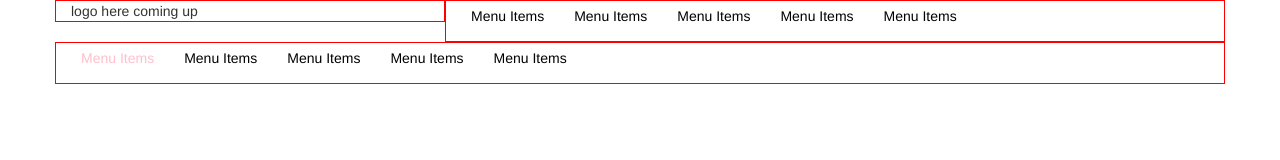
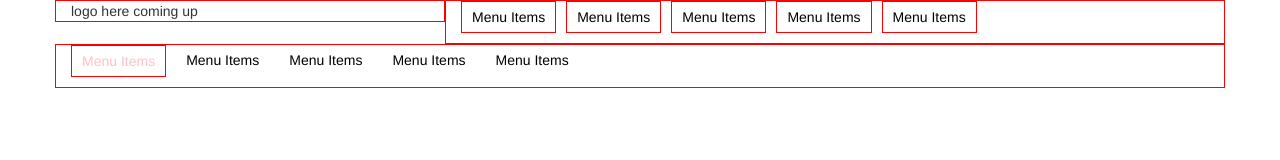
Before and after one commit to syamnath/My-first-repository, a plain HTML site: page index.html in a window 1280 px wide. In both pictures the pointer is over the link 117 px from the left and 58 px from the top of the page. Drawn offline with nearby package versions, Linux system fonts and the light colour scheme; files that its build step writes are made by us from their sources.

Commit message:
Update style.less
Custom styled

```diff
--- a/css/style.less
+++ b/css/style.less
@@ -17,6 +17,7 @@ header {
             }
             a:hover {
                 color: pink;
+                border: 1px solid red;
             }
         }
     }
@@ -31,9 +32,12 @@ header {
                 color: black;
                 font-size: 14px;
                 padding: 5px 10px;
+                border: 1px solid red;
             }
             a:hover {
                 color: pink;
+                border: 1px solid red;
+
             }
         }
     }
```
